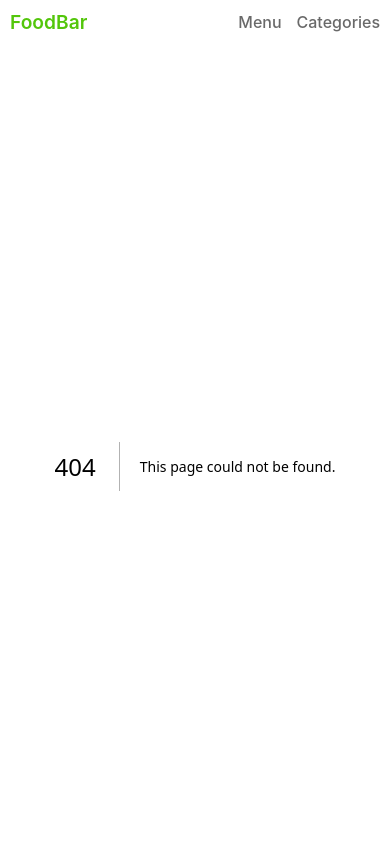
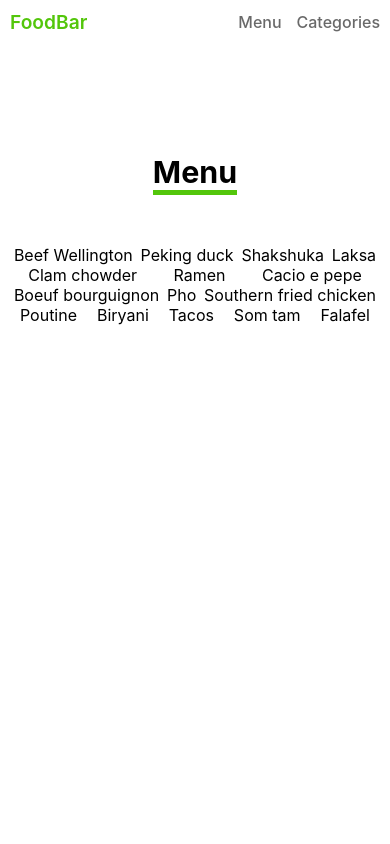
Before and after one commit to mohammadreza8822/food-project, a Next.js app: page /menu in a window 390 px wide. Before the commit this address had no page. Shown: the top 844 px of the page. Built offline with nearby package versions, Linux system fonts and the light colour scheme; data requests are answered from the project's data file.

Commit message:
fetch data from json server

```diff
--- /dev/null
+++ b/components/templates/MenuPage.js
@@ -0,0 +1,16 @@
+import styles from "./MenuPage.module.css";
+
+function MenuPage({ data }) {
+  return (
+    <div className={styles.container}>
+      <h2>Menu</h2>
+      <div className={styles.subContainer}>
+        {data.map((food) => (
+          <p key={food.id}>{food.name}</p>
+        ))}
+      </div>
+    </div>
+  );
+}
+
+export default MenuPage;
--- /dev/null
+++ b/components/templates/MenuPage.module.css
@@ -0,0 +1,37 @@
+.container {
+  max-width: 900px;
+  margin: auto;
+  margin-top: 100px;
+}
+
+.subContainer {
+  display: flex;
+  flex-wrap: wrap;
+  justify-content: space-between;
+}
+
+.container h2 {
+  border-bottom: 5px solid #53c60b;
+  width: fit-content;
+  margin-bottom: 50px;
+  font-size: 1.9rem;
+}
+
+@media (max-width: 900px) {
+  .container {
+    padding: 20px;
+  }
+  .subContainer {
+    justify-content: space-around;
+  }
+  .container h2 {
+    margin: auto;
+    margin-bottom: 50px;
+  }
+}
+
+@media (max-width: 600px) {
+  .container {
+    padding: 10px;
+  }
+}
--- /dev/null
+++ b/pages/menu/index.js
@@ -0,0 +1,18 @@
+import MenuPage from "@/components/templates/MenuPage";
+import React from "react";
+
+function Menu({ data }) {
+  return <MenuPage data={data} />;
+}
+
+export default Menu;
+
+export async function getStaticProps() {
+  const res = await fetch("http://localhost:4000/data");
+  const data = await res.json();
+
+  return {
+    props: { data },
+    revalidate: 10,
+  };
+}
```
